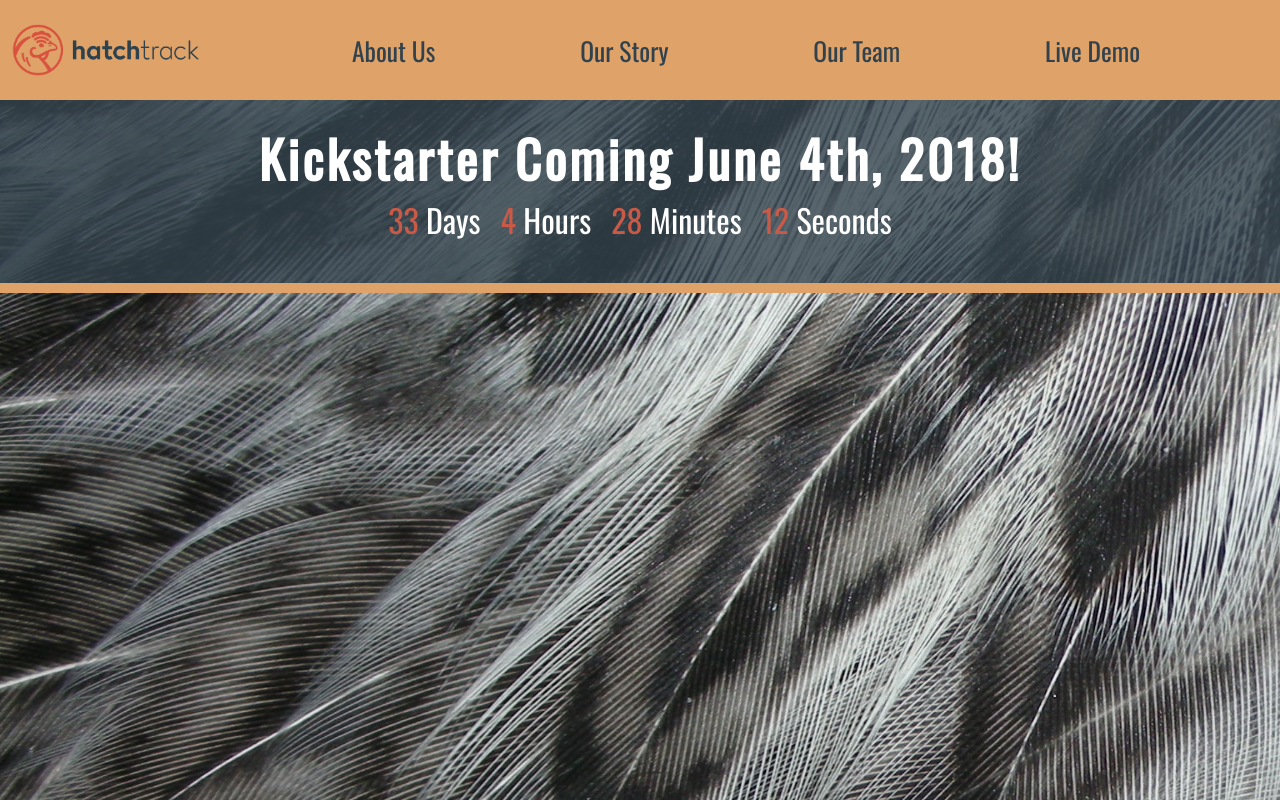
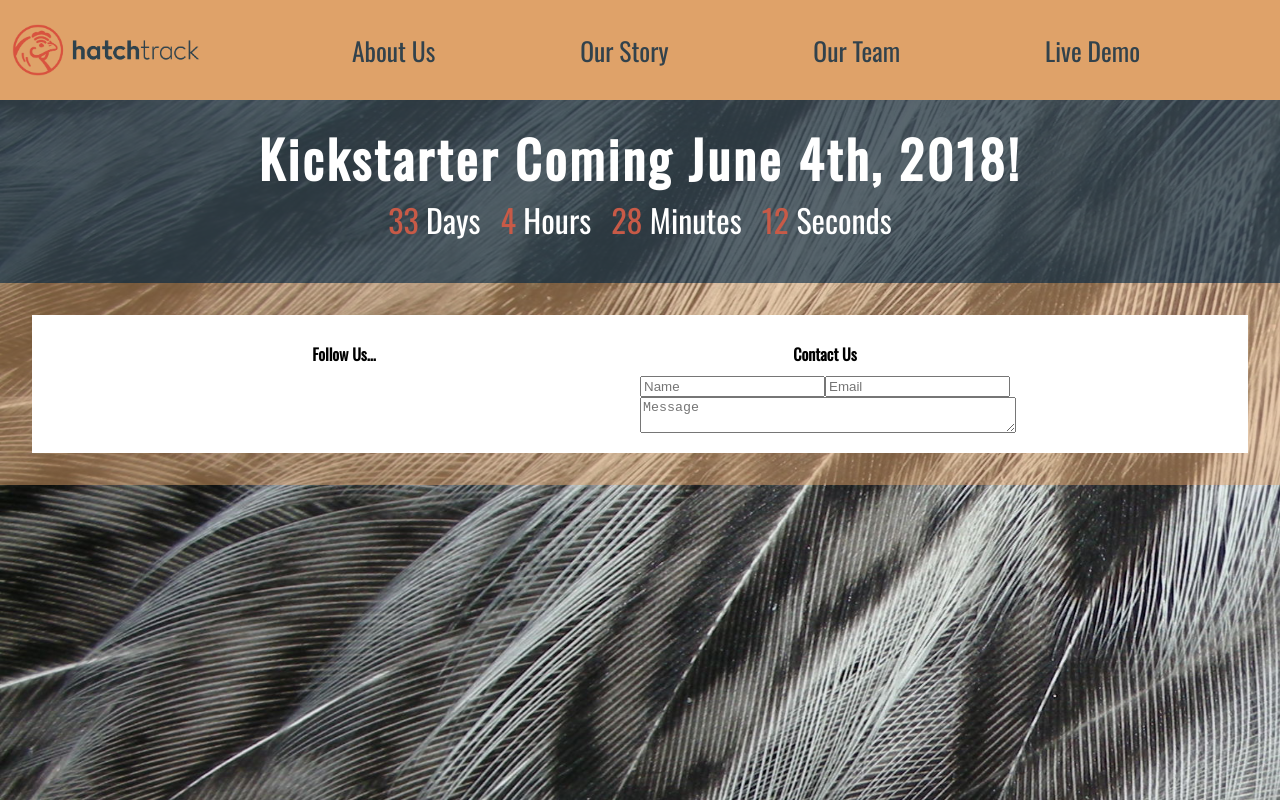
Before and after one commit to jcstorms1/ht-web-mockup, a React (Create React App) app: page /livedemo in a window 1280 px wide. Built offline with nearby package versions, Linux system fonts and the light colour scheme; no server answers; a web font is replaced by a local one.

Commit message:
footer split into social and contact

```diff
--- a/src/components/contactus.js
+++ b/src/components/contactus.js
@@ -2,11 +2,19 @@ import React from "react";
 
 const ContactUs = () => {
   return (
-    <form>
-      <input type="text" placeholder="Name" />
-      <input type="email" placeholder="Email" />
-      <textarea />
-    </form>
+    <section>
+      <form>
+        <div className="name">
+          <input type="text" placeholder="Name" />
+        </div>
+        <div className="email">
+          <input type="email" placeholder="Email" />
+        </div>
+        <div className="message">
+          <textarea placeholder="Message" />
+        </div>
+      </form>
+    </section>
   );
 };
 
--- a/src/containers/footer.js
+++ b/src/containers/footer.js
@@ -1,11 +1,25 @@
-import React from "react";
+import React, { Component } from "react";
+import ContactUs from "../components/contactus";
 import "../stylesheets/footer.css";
 import logo from "../images/logo-typeonly.png";
 
-const Footer = () => {
-  return (
-    <div className="wrapper-bottom">{/* <img src={logo} alt="logo" /> */}</div>
-  );
-};
+class Footer extends Component {
+  render() {
+    return (
+      <div className="wrapper-bottom">
+        <div className="inner-bottom">
+          {/* <img src={logo} alt="logo" /> */}
+          <div className="social-container">
+            <h1>Follow Us...</h1>
+          </div>
+          <div className="form-container">
+            <h1>Contact Us</h1>
+            <ContactUs />
+          </div>
+        </div>
+      </div>
+    );
+  }
+}
 
 export default Footer;
--- a/src/stylesheets/footer.css
+++ b/src/stylesheets/footer.css
@@ -1,13 +1,37 @@
 .wrapper-bottom {
   position: relative;
-  background-color: rgb(223, 162, 105);
+  background-color: rgb(223, 162, 105, 0.5);
   text-align: center;
-  padding: 5px;
+  padding: 2em;
 }
 
 .wrapper-bottom > img {
   padding: 5px;
-  width: 8%;
-  height: auto;
+  height: 5px;
   margin-top: auto;
 }
+
+.wrapper-bottom h1 {
+  font-size: 1em;
+}
+
+.inner-bottom {
+  display: flex;
+  background: white;
+  margin: 0 auto;
+  padding: 1em;
+}
+.social-container {
+  width: 50%;
+}
+.name {
+  float: left;
+}
+
+.email {
+  float: right;
+}
+
+textarea {
+  width: 100%;
+}
```
